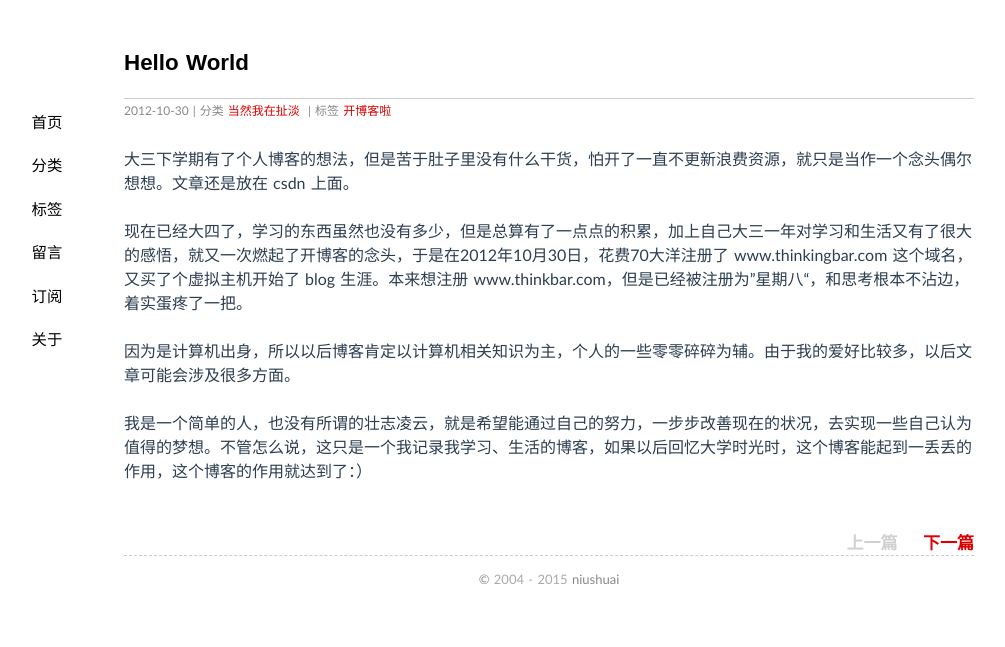
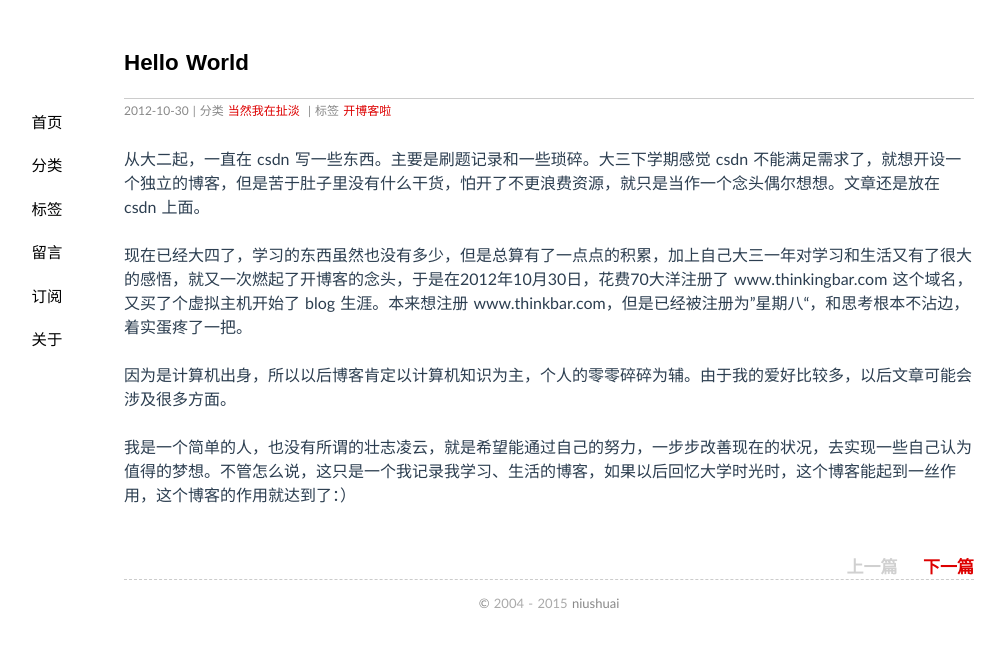
Before and after one commit to niushuai/blog, a Jekyll site: the page built from _posts/2012-10-30-hello-world.md, in a window 1280 px wide. Shown: the top 647 px of the page, without its empty margins (91-1096 px from the left). Built offline with Jekyll 4.4.1, drawn with Linux system fonts in a browser that asks for light colours; Markdown is read by kramdown in place of the engine named in the settings; comment, search, counter and statistics services are not loaded.

Commit message:
update person information

```diff
--- a/_posts/2012-10-30-hello-world.md
+++ b/_posts/2012-10-30-hello-world.md
@@ -5,10 +5,10 @@ categories: 当然我在扯淡
 tags: 开博客啦
 ---
 
-大三下学期有了个人博客的想法，但是苦于肚子里没有什么干货，怕开了一直不更新浪费资源，就只是当作一个念头偶尔想想。文章还是放在 csdn 上面。
+从大二起，一直在 csdn 写一些东西。主要是刷题记录和一些琐碎。大三下学期感觉 csdn 不能满足需求了，就想开设一个独立的博客，但是苦于肚子里没有什么干货，怕开了不更浪费资源，就只是当作一个念头偶尔想想。文章还是放在 csdn 上面。
 
 现在已经大四了，学习的东西虽然也没有多少，但是总算有了一点点的积累，加上自己大三一年对学习和生活又有了很大的感悟，就又一次燃起了开博客的念头，于是在2012年10月30日，花费70大洋注册了 www.thinkingbar.com 这个域名，又买了个虚拟主机开始了 blog 生涯。本来想注册 www.thinkbar.com，但是已经被注册为”星期八“，和思考根本不沾边，着实蛋疼了一把。
 
-因为是计算机出身，所以以后博客肯定以计算机相关知识为主，个人的一些零零碎碎为辅。由于我的爱好比较多，以后文章可能会涉及很多方面。
+因为是计算机出身，所以以后博客肯定以计算机知识为主，个人的零零碎碎为辅。由于我的爱好比较多，以后文章可能会涉及很多方面。
 
-我是一个简单的人，也没有所谓的壮志凌云，就是希望能通过自己的努力，一步步改善现在的状况，去实现一些自己认为值得的梦想。不管怎么说，这只是一个我记录我学习、生活的博客，如果以后回忆大学时光时，这个博客能起到一丢丢的作用，这个博客的作用就达到了：）
+我是一个简单的人，也没有所谓的壮志凌云，就是希望能通过自己的努力，一步步改善现在的状况，去实现一些自己认为值得的梦想。不管怎么说，这只是一个我记录我学习、生活的博客，如果以后回忆大学时光时，这个博客能起到一丝作用，这个博客的作用就达到了：）
```
Also changed, not shown: _posts/2015-11-23-xi-an.md (added, +6 -0 lines).
